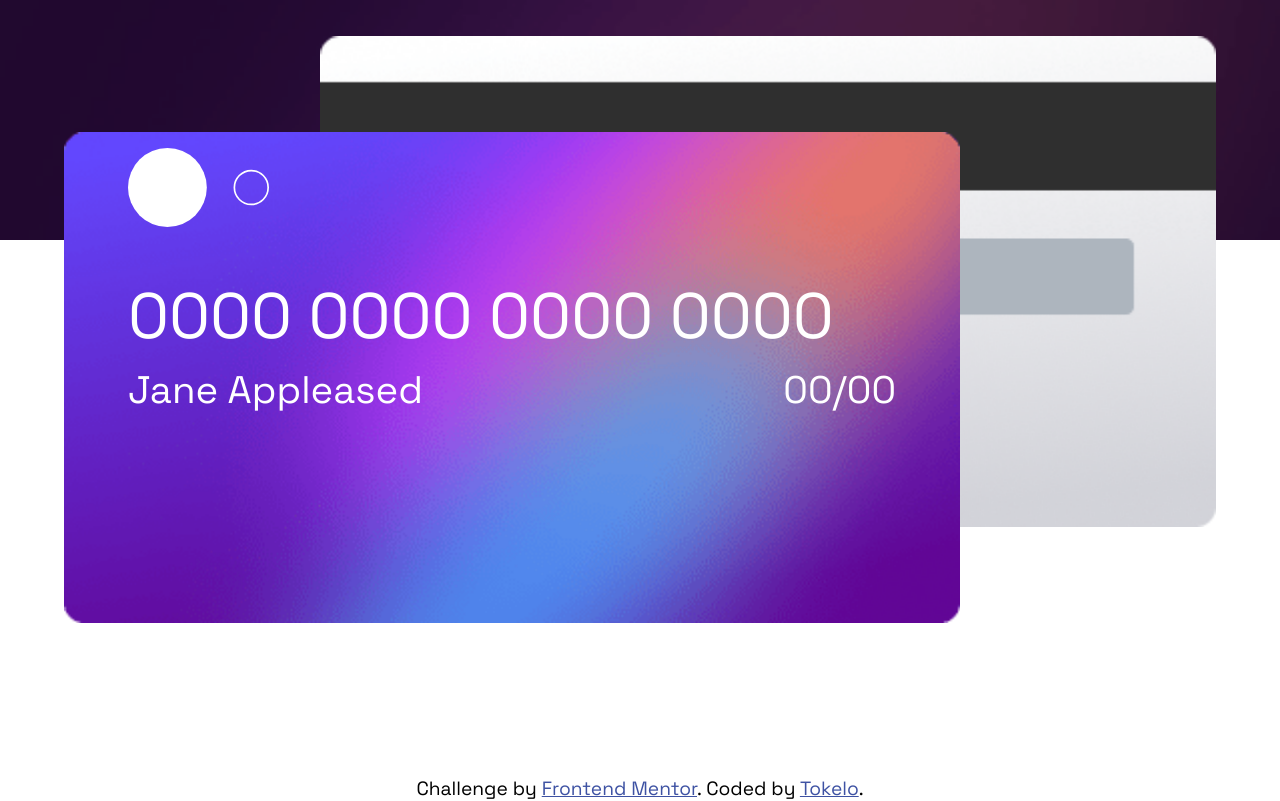
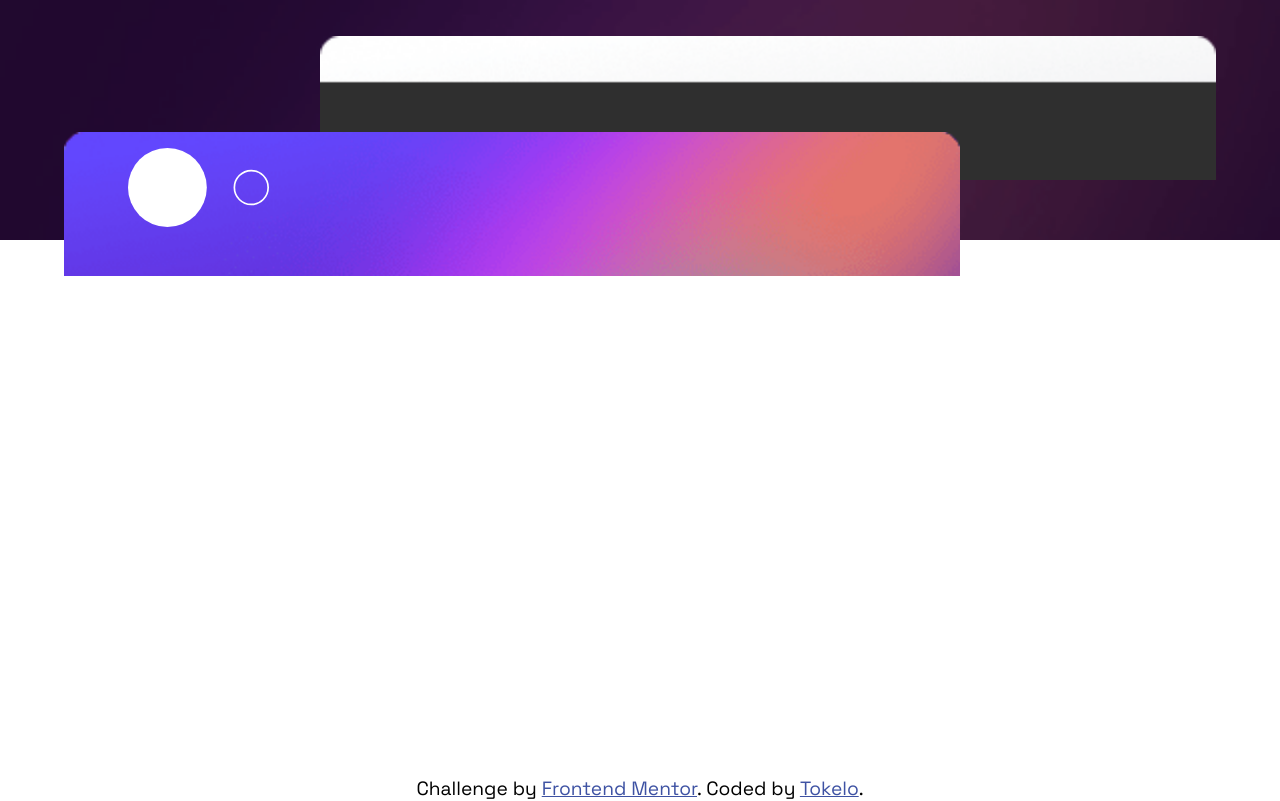
Before and after one commit to Kennedy-was-taken/interactive-card-details-form-main, an Angular app: page / in a window 1280 px wide. Built offline with nearby package versions, Linux system fonts and the light colour scheme.

Commit message:
mobile cards background image added

```diff
--- a/src/app/app.component.html
+++ b/src/app/app.component.html
@@ -22,13 +22,12 @@
 
     <!-- back card -->
     <div class="image_back_card">
-        <img src="../assets/images/bg-card-back.png" alt="back card" class="image_default_size" />
 
     </div>
 
     <!-- front card -->
     <div class="image_front_card">
-        <img src="../assets/images/bg-card-front.png" alt="front card" class="image_default_size"/>
+
     </div>
 
     <!-- front card details -->
--- a/src/app/app.component.scss
+++ b/src/app/app.component.scss
@@ -47,13 +47,24 @@
     padding-top: 4.5dvh;
     width: 90%;
 
+    .image_back_card, .image_front_card{
+        width: 70dvw;
+        height: 18dvh;
+    }
+
     .image_back_card{
         margin-left: auto;
         margin-right: 0px;
+        background-image: url("../assets/images/bg-card-back.png");
+        background-repeat:no-repeat;
+        background-size: 100%;
     }
 
     .image_front_card{
         margin-top: 12dvh;
+        background-image: url("../assets/images/bg-card-front.png");
+        background-repeat:no-repeat;
+        background-size: 100%;
     }
 
     .image_front_card, .image_front_card_details_logo{
@@ -104,5 +115,6 @@
 
     .image_default_size{
         width: 70dvw;
+        height: 18dvh;
     }
 }
```
